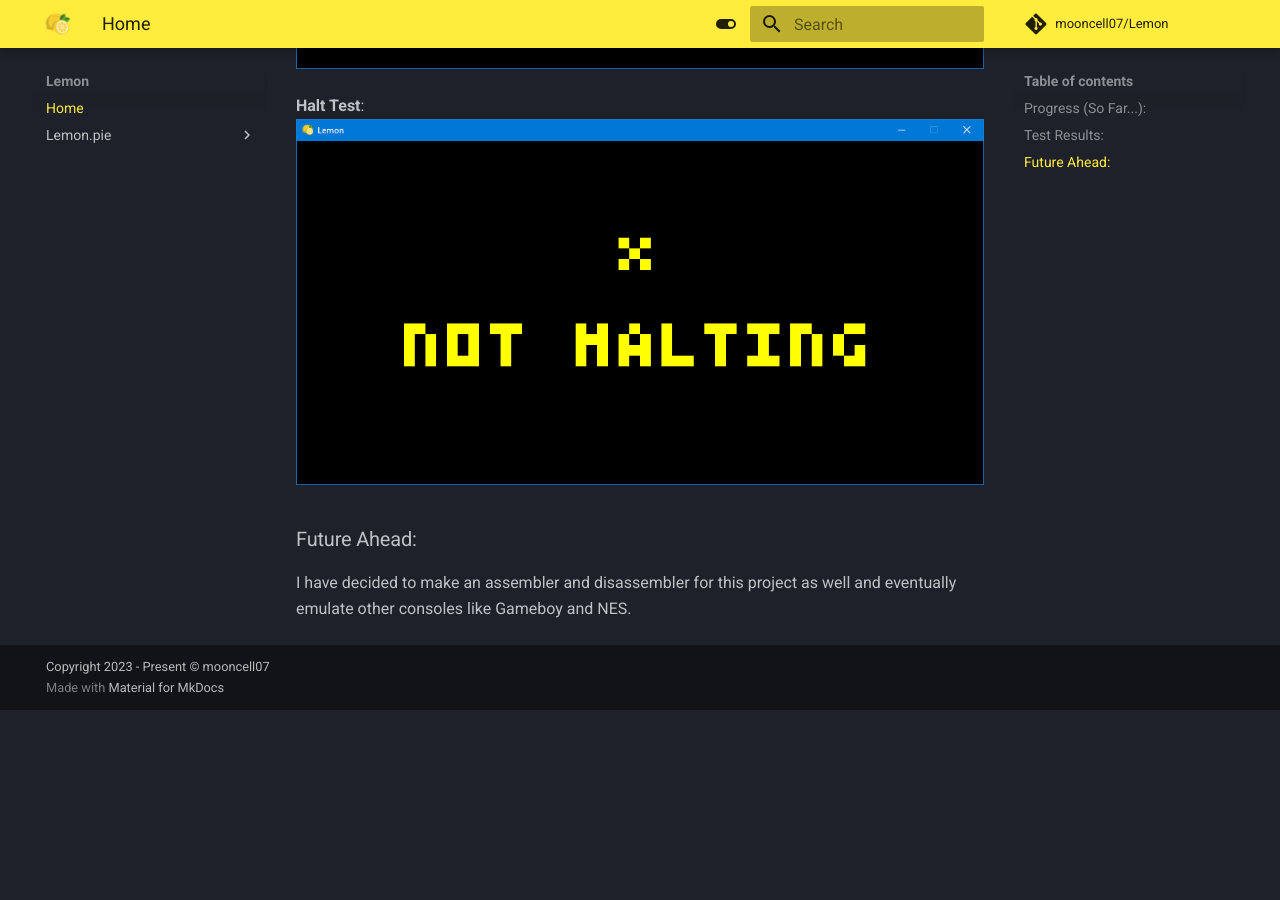
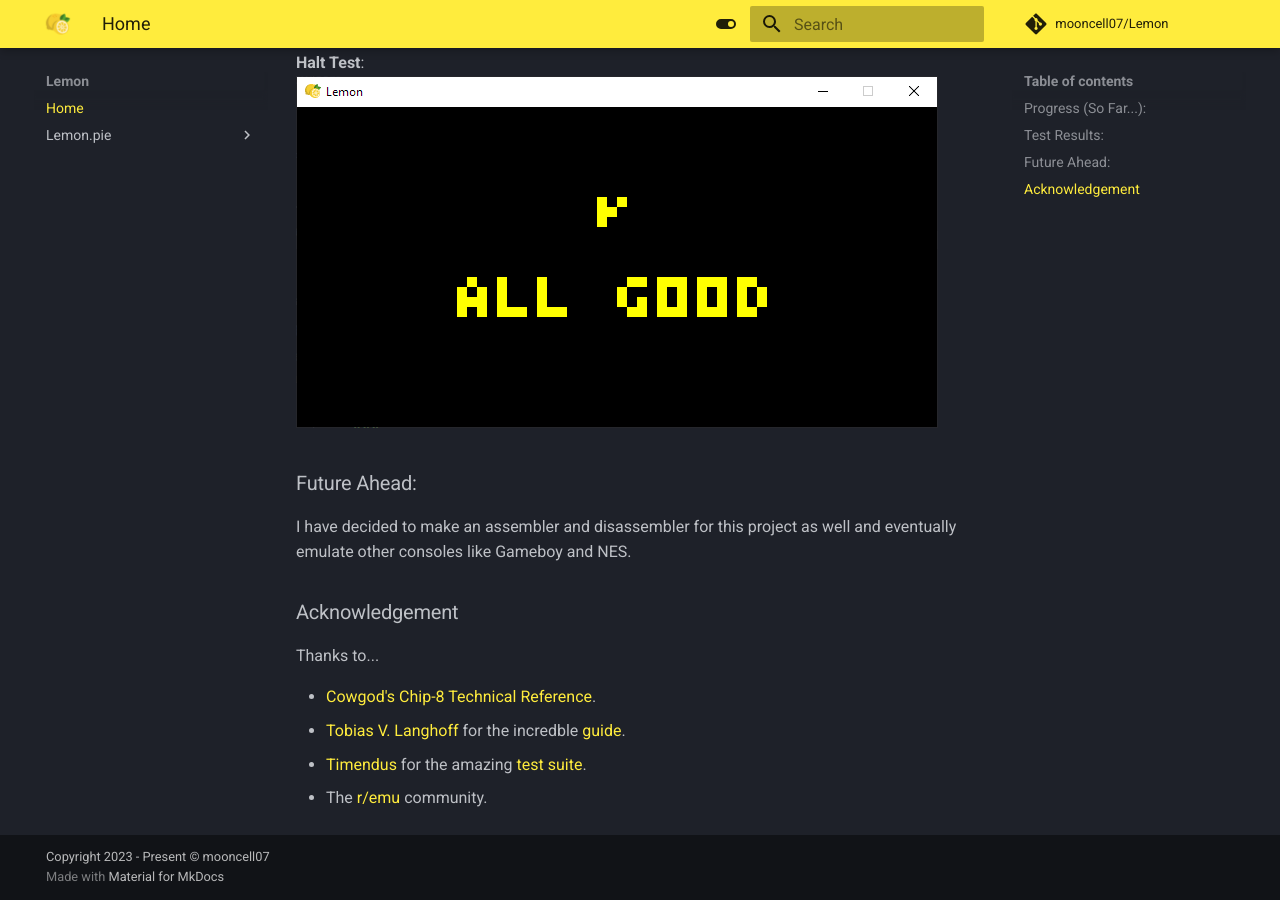
Before and after one commit to mooncell07/reChip8, an MkDocs documentation site: the page built from docs/index.md, in a window 1280 px wide and 900 px high, scrolled down 2424 px. Built offline with MkDocs 1.6.1 and Material for MkDocs 9.7.7, drawn with Linux system fonts in a browser that asks for light colours; comment, search, counter and statistics services are not loaded; old or Windows-style settings are respelled for this version of MkDocs; before the commit the page ends 3134 px from its top, so only the background shows below that; some of the changed text lies outside the part shown.

```diff
--- a/docs/index.md
+++ b/docs/index.md
@@ -43,3 +43,12 @@ original CHIP-8 behaviour.
 
 I have decided to make an assembler and disassembler for this project as well and
 eventually emulate other consoles like Gameboy and NES.
+
+
+### Acknowledgement
+Thanks to...
+
+- [Cowgod's Chip-8 Technical Reference](http://devernay.free.fr/hacks/chip8/C8TECH10.HTM).
+- [Tobias V. Langhoff](https://tobiasvl.github.io/) for the incredble [guide](https://tobiasvl.github.io/blog/write-a-chip-8-emulator/).
+- [Timendus](https://github.com/Timendus) for the amazing [test suite](https://github.com/Timendus/chip8-test-suite).
+- The [r/emu](https://www.reddit.com/r/emulation/) community.
--- a/lemon.py
+++ b/lemon.py
@@ -114,7 +114,10 @@ if __name__ == "__main__":
     )
     parser.add_argument("rom", help="Path to the rom file.")
     parser.add_argument(
-        "-S", "--step", help="Scale up\down the display window.", action="store_true"
+        "-S", "--scale", help="Scale up\down the display window.", type=int, default=10
+    )
+    parser.add_argument(
+        "-SSM", "--step", help="Switch to single stepping mode.", action="store_true"
     )
     args = parser.parse_args()
 
--- a/pyproject.toml
+++ b/pyproject.toml
@@ -1,6 +1,6 @@
 [tool.poetry]
 name = "lemon"
-version = "1.0.0"
+version = "1.1.0"
 description = "A CHIP-8 emulator written in Python."
 authors = ["hachi79 <80042274+hachi79@users.noreply.github.com>"]
 license = "MIT"
@@ -9,7 +9,6 @@ readme = "README.md"
 [tool.poetry.dependencies]
 python = "^3.11"
 pygame = "^2.2.0"
-mkdocs = "^1.4.2"
 
 [build-system]
 requires = ["poetry-core"]
```
Also changed, not shown: other parts of docs/index.md (+2 -2 lines), docs/img/flags-test.png, docs/img/halt-test.png, docs/img/quirks-test.png, docs/img/test_opcode.png, 2 other files.
